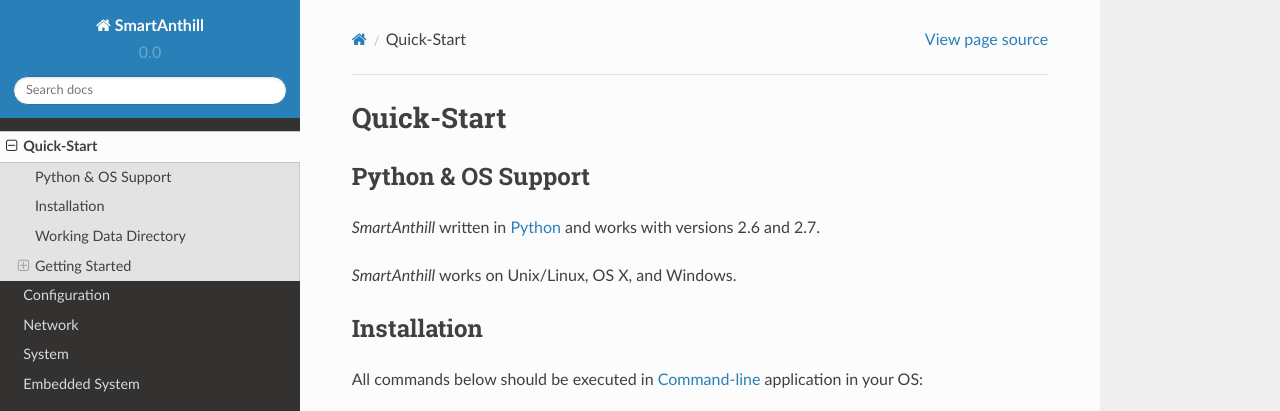
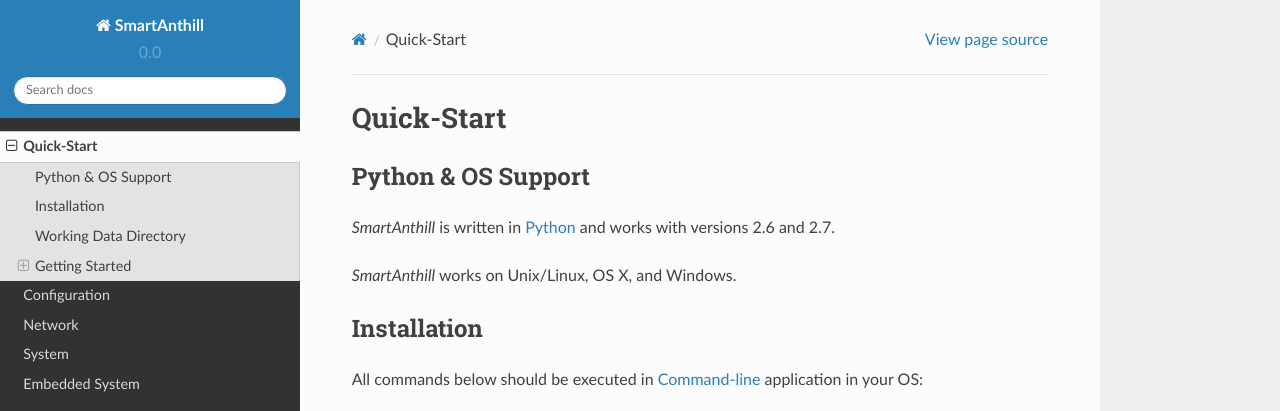
Before and after one commit to smartanthill/smartanthill1_0, a Sphinx documentation site: the page built from docs/installation/quickstart.rst, in a window 1280 px wide and 900 px high. Shown: the top 411 px of the window. Built offline with Sphinx 7.4.7 and the Read the Docs theme 2.0.0, drawn with Linux system fonts in a browser that asks for light colours.

Commit message:
Typo fixed

```diff
--- a/docs/installation/quickstart.rst
+++ b/docs/installation/quickstart.rst
@@ -7,7 +7,7 @@
 Python & OS Support
 -------------------
 
-|SA| written in `Python <https://www.python.org>`_ and works with versions 2.6
+|SA| is written in `Python <https://www.python.org>`_ and works with versions 2.6
 and 2.7.
 
 |SA| works on Unix/Linux, OS X, and Windows.
```
